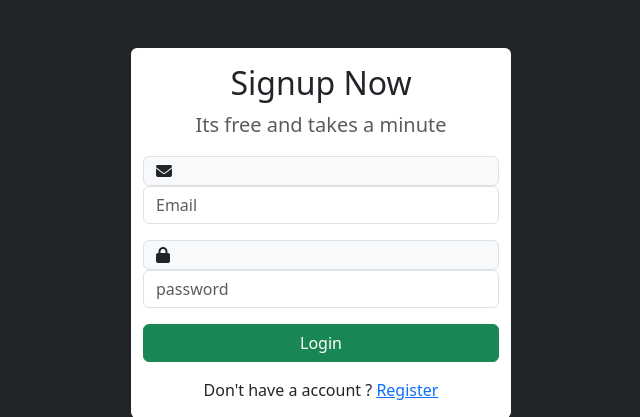
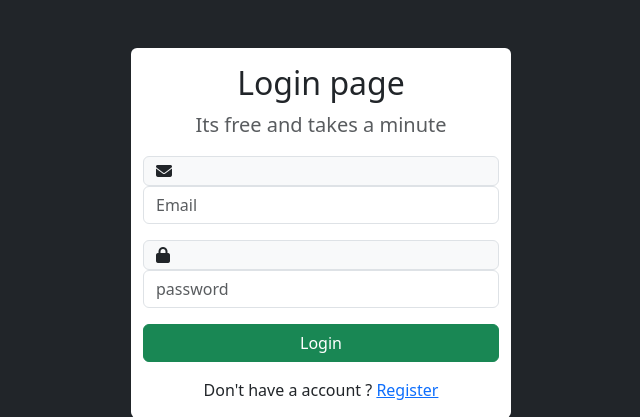
Before and after one commit to Kedar59/es_php_version, a PHP site: page /login.php in a window 1280 px wide. Shown: the top 417 px of the page, without its empty margins (319-959 px from the left). Run offline with PHP 8.4, Linux system fonts and the light colour scheme; some libraries are stand-ins or nearby versions.

Commit message:
speeing errors

```diff
--- a/login.php
+++ b/login.php
@@ -65,7 +65,7 @@ if($_SERVER["REQUEST_METHOD"] == "POST"){
   <div class="container">
     <div class="row mt-5">
       <div class="col-lg-4 bg-white m-auto rounded wrapper">
-        <h2 class="text-center pt-3">Signup Now</h2>
+        <h2 class="text-center pt-3">Login page</h2>
         <p class="text-center text-muted lead">Its free and takes a minute</p>
         <!-- Form start -->
         <form action="login.php" method="post">
```
